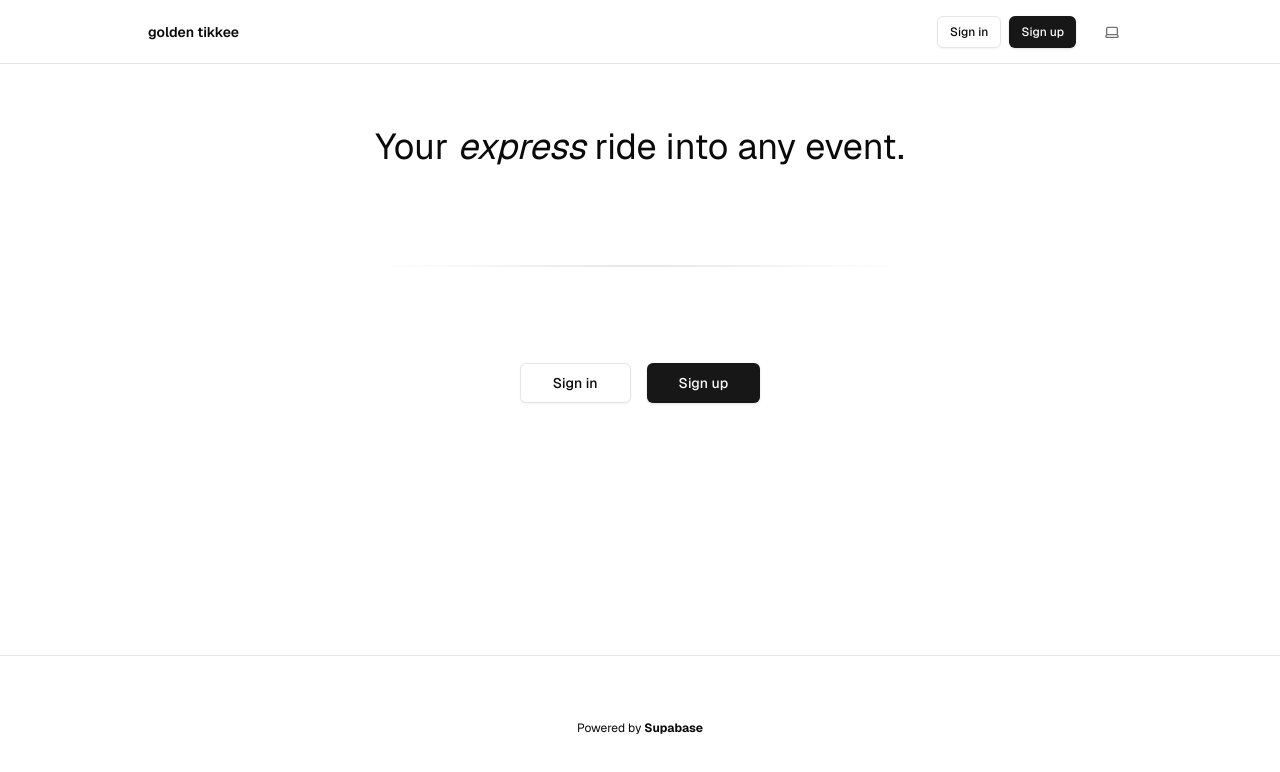
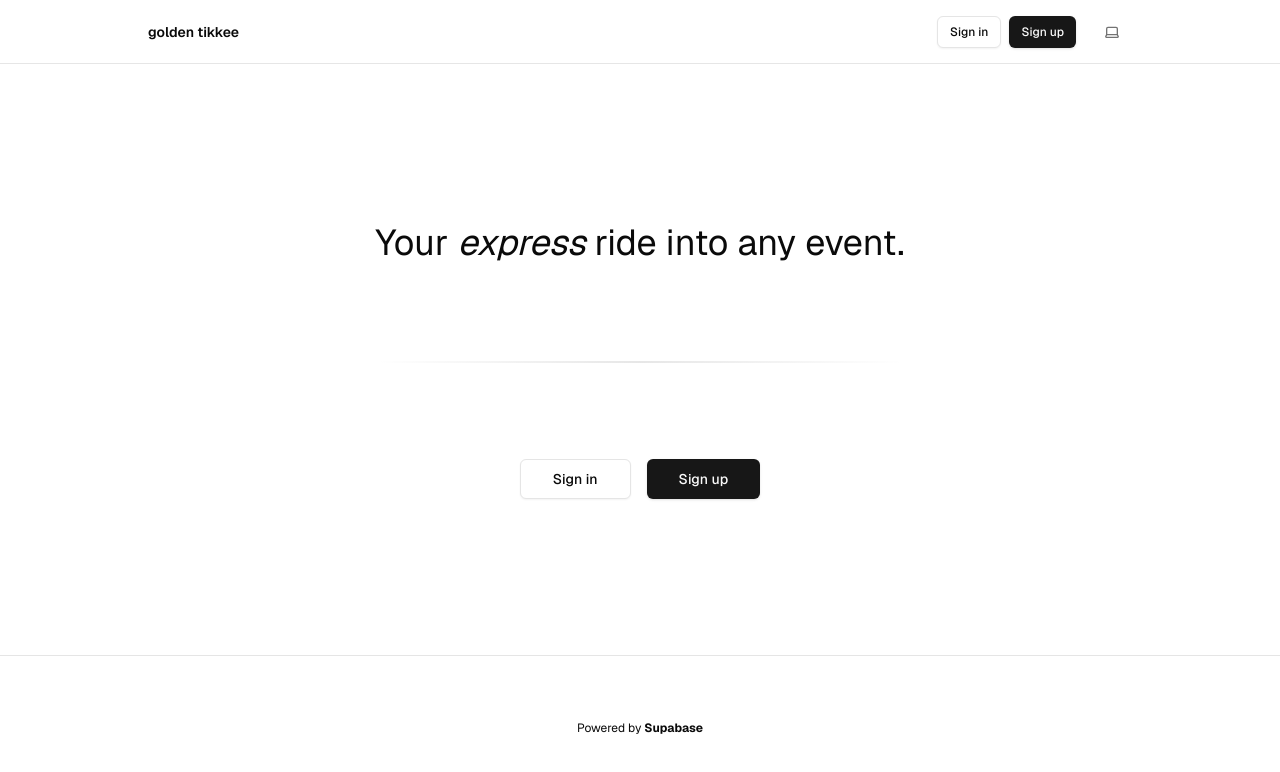
Before and after one commit to zeeeing/event-ticketer, a Next.js app: page / in a window 1280 px wide. Shown: the top 772 px of the page. Built offline with nearby package versions, Linux system fonts and the light colour scheme; no server answers.

Commit message:
update PublicHome component to ensure proper flex behavior

```diff
--- a/app/page.tsx
+++ b/app/page.tsx
@@ -11,7 +11,7 @@ import { Suspense } from "react";
 
 function PublicHome() {
   return (
-    <div className="flex flex-col gap-16 justify-center items-center">
+    <div className="flex flex-col flex-1 gap-16 justify-center items-center">
       <p className="text-3xl lg:text-4xl !leading-tight mx-auto max-w-2xl text-center">
         Your <em>express</em> ride into any event.
       </p>
```
